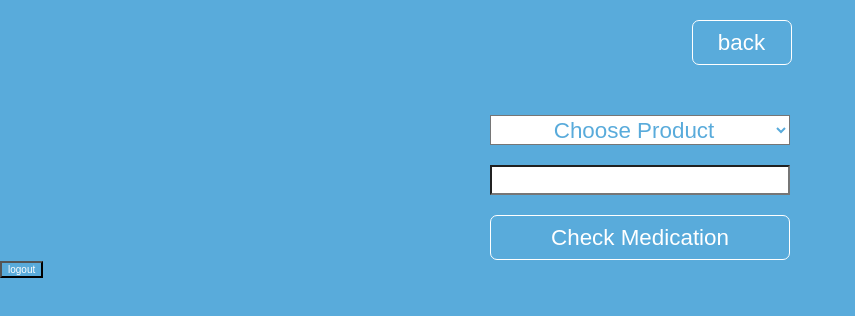
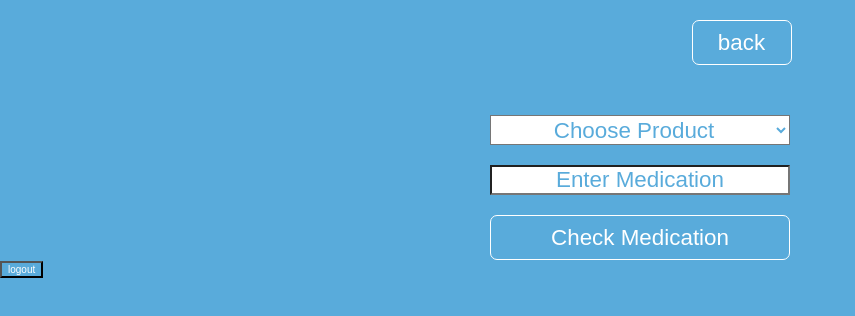
Before and after one commit to adamhinckley/Insurance-Risk-Assesment, a React (Create React App) app: page /med-list in a window 1280 px wide. Shown: the top 316 px of the page, without its empty margins (0-855 px from the left). Built offline with nearby package versions, Linux system fonts and the light colour scheme.

Commit message:
minor changes

```diff
--- a/src/components/AutoComplete.js
+++ b/src/components/AutoComplete.js
@@ -34,7 +34,6 @@ class Autocomplete extends Component {
     const filteredSuggestions = suggestions.filter(
       suggestion => suggestion.toLowerCase().indexOf(userInput.toLowerCase()) > -1
     );
-    // this.props.medication = this.state.userInput;
 
     // Update the user input and filtered suggestions, reset the active
     // suggestion and make sure the suggestions are shown
@@ -140,7 +139,7 @@ class Autocomplete extends Component {
 
     return (
       <Fragment>
-        <input type="text" onChange={onChange} onKeyDown={onKeyDown} value={userInput} className="med-input" />
+        <input type="text" onChange={onChange} onKeyDown={onKeyDown} value={userInput} className="med-input" placeholder='Enter Medication' />
         {suggestionsListComponent}
       </Fragment>
     );
--- a/src/components/BuildChart.js
+++ b/src/components/BuildChart.js
@@ -46,6 +46,7 @@ class BuildChart extends React.Component {
   };
 
   render() {
+    console.log(this.state.products);
     const { weight, height, age, message } = this.state;
 
     return (
@@ -153,8 +154,12 @@ class BuildChart extends React.Component {
         <div className="eligible-products-container">
           <p>{message}</p>
 
-          {this.state.products.map(p => {
-            return <p key={p}>{p}</p>;
+          {this.state.products.map(product => {
+            return (
+              <p key={product.id}>
+                {product.carrier} - {product.product2} {product.product3}
+              </p>
+            );
           })}
         </div>
       </div>
--- a/src/components/MedicationList.js
+++ b/src/components/MedicationList.js
@@ -77,8 +77,16 @@ export default class MedicationList extends Component {
             </option>
             />
           </select>
-          <Autocomplete
-            suggestions={[
+          <Autocomplete suggestions={suggestions} putMedOnState={this.putMedOnState} />
+
+          <button>Check Medication</button>
+        </form>
+      </div>
+    );
+  }
+}
+
+const suggestions = [
   "Abilify",
   "Abraxane",
   "Accupril",
@@ -161,8 +169,7 @@ export default class MedicationList extends Component {
   "Benazepril HCL",
   "Benicar",
   "Benlysta",
-              '"Benztropine',
-              'Mesylate"',
+  '"Benztropine Mesylate"',
   "Betapace",
   "Betaseron",
   "Betaxolol HCL",
@@ -176,8 +183,7 @@ export default class MedicationList extends Component {
   "Brevibloc",
   "Brovana",
   "Breo Ellipta",
-              '"Bromocriptine',
-              'Mesylate"',
+  '"Bromocriptine Mesylate"',
   "Bumetadine",
   "Bumex",
   "Buprenex",
@@ -258,7 +264,6 @@ export default class MedicationList extends Component {
   "Diabeta",
   "Diabinese",
   "Diazoxide",
-              "Medication",
   "Didanosine",
   "Digitek",
   "Digoxin",
@@ -290,7 +295,6 @@ export default class MedicationList extends Component {
   "Elspar",
   "Emcyt",
   "Emend",
-              "Medication",
   "Emtriva",
   "Enalapril Maleate",
   "Enalaprilat",
@@ -347,7 +351,6 @@ export default class MedicationList extends Component {
   "Glipizide",
   "Glucophage",
   "Glucotrol",
-              "Medication",
   "Glyburide",
   "Glynase",
   "Granisetron HCL",
@@ -375,7 +378,6 @@ export default class MedicationList extends Component {
   "Hyperstat IV",
   "Hytrin",
   "Hyzaar",
-              "Medication",
   "Idamycin PFS",
   "Idarubicin",
   "Ifex",
@@ -404,7 +406,6 @@ export default class MedicationList extends Component {
   "Isodax",
   "Isoptin",
   "Isordil",
-              "Medication",
   "Isosorbide",
   "Dinitrate/Mononitrate",
   "Ixempra",
@@ -591,7 +592,6 @@ export default class MedicationList extends Component {
   "Purinethol",
   "Quadramet",
   "Quetiapine",
-              "Medication",
   "Quinapril",
   "Quinaretic",
   "Ramipril",
@@ -628,9 +628,9 @@ export default class MedicationList extends Component {
   "Rubex",
   "Rythmol",
   "Sancuso",
-              "Medication",
   "Sandimmune",
   "Sandostatin",
+  "Saquinavir Mesylate",
   "Sectral",
   "Selegiline HCL",
   "Selzentry",
@@ -660,7 +660,6 @@ export default class MedicationList extends Component {
   "Symbicort",
   "Symmetrel",
   "Tabloid",
-              "Medication",
   "Tagamet",
   "Tambocor",
   "Tamoxifen",
@@ -718,7 +717,6 @@ export default class MedicationList extends Component {
   "Twynsta",
   "Tykerb",
   "Tyzeka",
-              "Medication",
   "Uniretic",
   "Univasc",
   "Uvadex",
@@ -751,7 +749,6 @@ export default class MedicationList extends Component {
   "Vivitrol",
   "Votrient",
   "Vumon",
-              "Medication",
   "Warfarin",
   "Xeloda",
   "Xgeva",
@@ -780,13 +777,4 @@ export default class MedicationList extends Component {
   "Zortress",
   "Zuplenz",
   "Zyprexa"
-            ]}
-            putMedOnState={this.putMedOnState}
-          />
-
-          <button>Check Medication</button>
-        </form>
-      </div>
-    );
-  }
-}
+];
```
Lines whose indentation alone changed are shown as unchanged.
